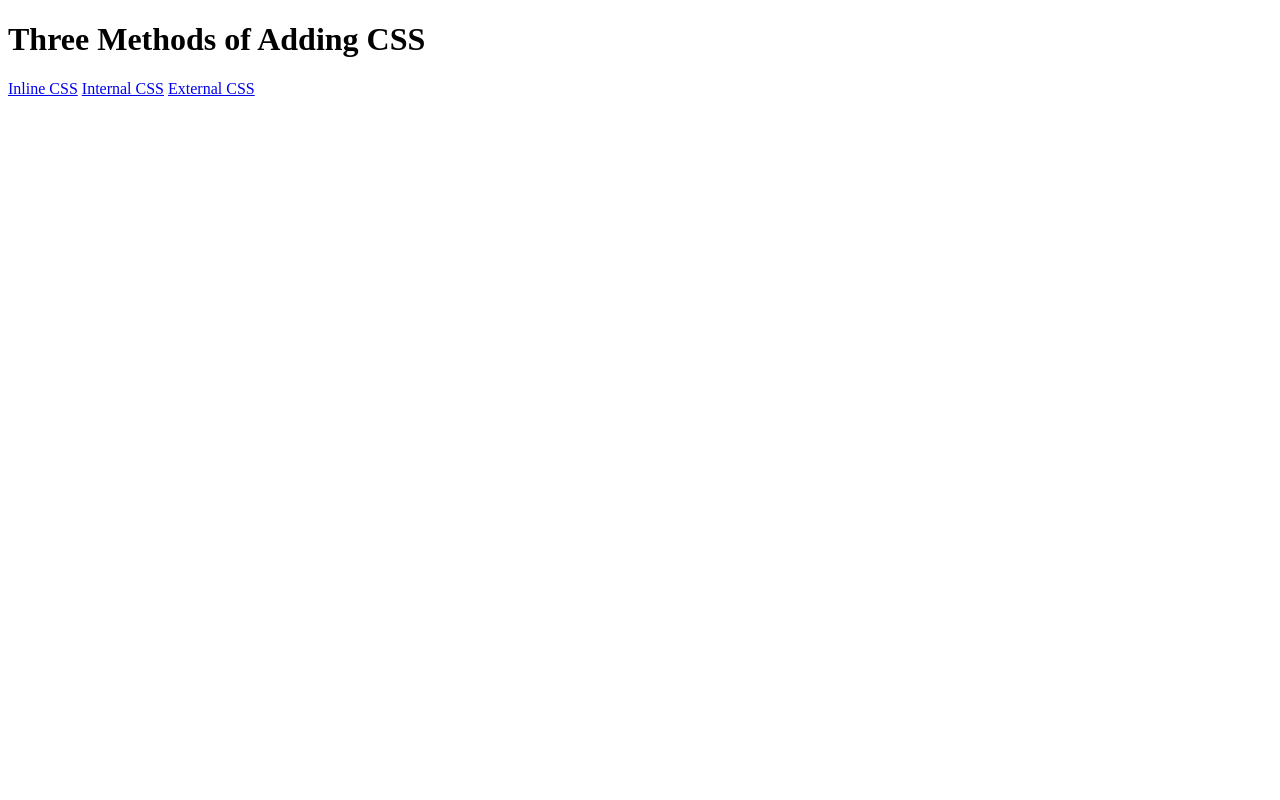
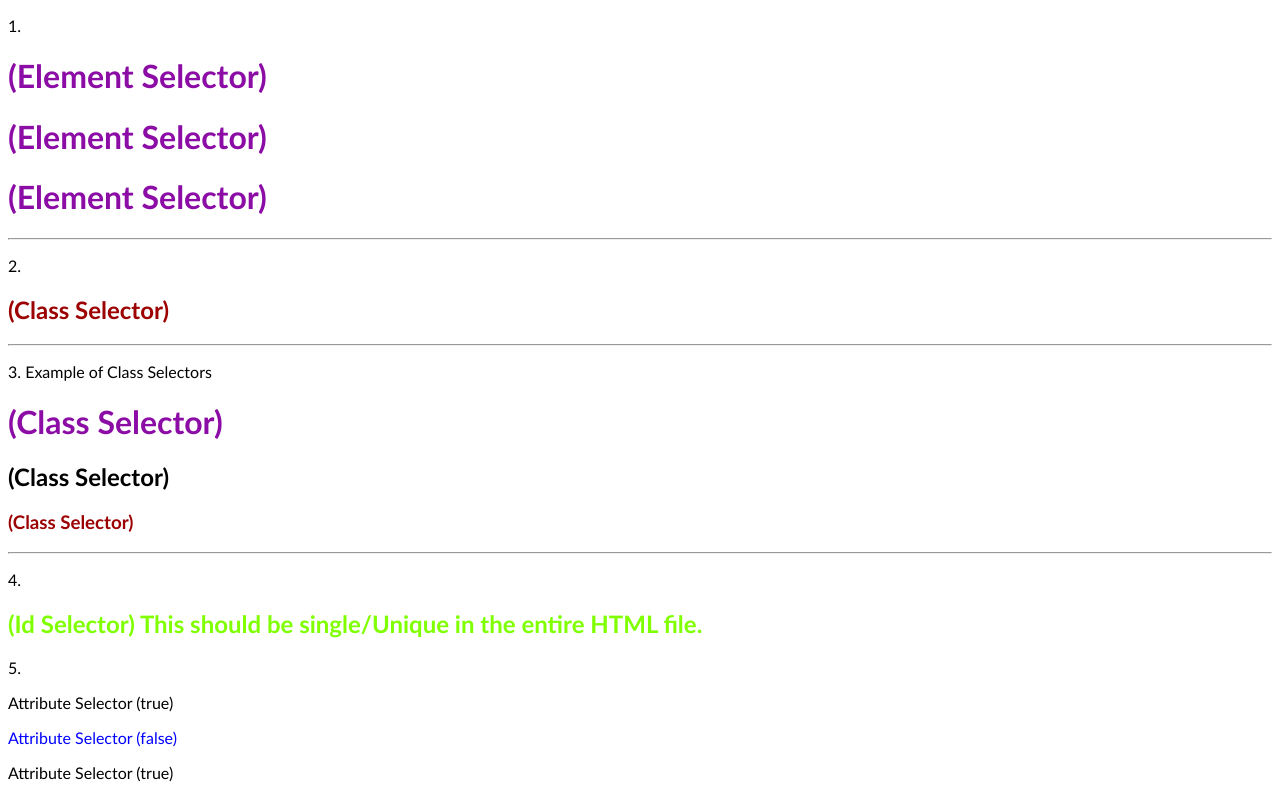
Before and after one commit to nidhi-nupur/Full-Stack-Web-Development, a plain HTML site: page CSS/5.1. Adding CSS/index.html in a window 1280 px wide. Drawn offline with Linux system fonts and the light colour scheme.

Commit message:
Add files via upload

```diff
--- a/CSS/5.1. Adding CSS/index.html
+++ b/CSS/5.1. Adding CSS/index.html
@@ -1,18 +1,64 @@
+<!-- Inline CSS -->
+<!-- <html style="background: blue"> -->
+    <!-- Will turns the pages of the website Blue. -->
+<!--  </html> -->
+
+
+
+ <!-- Internal CSS -->
+<!-- <html>
+    <head>
+        <style>
+            html {
+                background: red;
+            }
+        </style>
+    </head>
+</html> -->
+
+
+
+<!-- External CSS -->
+<!-- <html>
+    <head>
+        <link rel="stylesheet" href="./style.css">
+    </head>
+</html> -->
+
+
 <!DOCTYPE html>
 <html lang="en">
+<head>
+    <meta charset="UTF-8">
+    <meta name="viewport" content="width=device-width, initial-scale=1.0">
+    <title>CSS Selectors</title>
+    <link rel="stylesheet" href="./style.css">
+</head>
+<body>
 
-<head>
-  <meta charset="UTF-8">
-  <title>Adding CSS</title>
-</head>
+    <p>1.</p>
+    <h1>(Element Selector)</h1>
+    <h1>(Element Selector)</h1>
+    <h1>(Element Selector)</h1>
+    <hr />
 
-<body>
-  <h1>Three Methods of Adding CSS</h1>
-  <!-- Create 3 Links to The 3 Webpages: inline, internal and external -->
-   <a href="./inline.html">Inline CSS</a>
-   <a href="./internal.html">Internal CSS</a>
-   <a href="./external.html">External CSS</a>
+    <p>2.</p>
+    <h2 class="red-text">(Class Selector)</h2>
+    <hr />
+
+    <p>3. Example of Class Selectors</p>
+    <h1>(Class Selector)</h1>
+    <h2>(Class Selector)</h2>
+    <h3 class="red-text">(Class Selector)</h3>
+    <hr />
+
+    <p>4. </p>
+    <h2 id="main">(Id Selector) This should be single/Unique in the entire HTML file.</h2>
+
+    <p>5. </p>
+    <p draggable="true">Attribute Selector (true)</p>
+    <p draggable="false">Attribute Selector (false)</p>
+    <p draggable="true">Attribute Selector (true)</p>
 
 </body>
-
 </html>
--- a/CSS/5.1. Adding CSS/style.css
+++ b/CSS/5.1. Adding CSS/style.css
@@ -1,3 +1,40 @@
+/* html {
+    background: green;
+} */
+
+/* CSS Selectors */
+
+/* - Element Selector */
 h1 {
-    color: green;
+    color:rgb(140, 13, 165);
 }
+
+/* Class Selector */
+
+.red-text {
+    color: rgb(156, 2, 2);
+}
+
+/* Id Selector */
+/* Unlike Classes, Id selector should be unique in the entire file. */
+#main {
+    color:chartreuse;
+}
+
+/* Attribute Selector */
+/* html-tag[attribute] {
+    main-code
+} */
+
+/* p[draggable] {
+    color: blue;
+} */
+
+p[draggable="false"] {
+    color: blue;
+}
+
+/* Universal Selectors */
+* {
+    font-family: 'Gill Sans', 'Gill Sans MT', Calibri, 'Trebuchet MS', sans-serif;
+}
```
